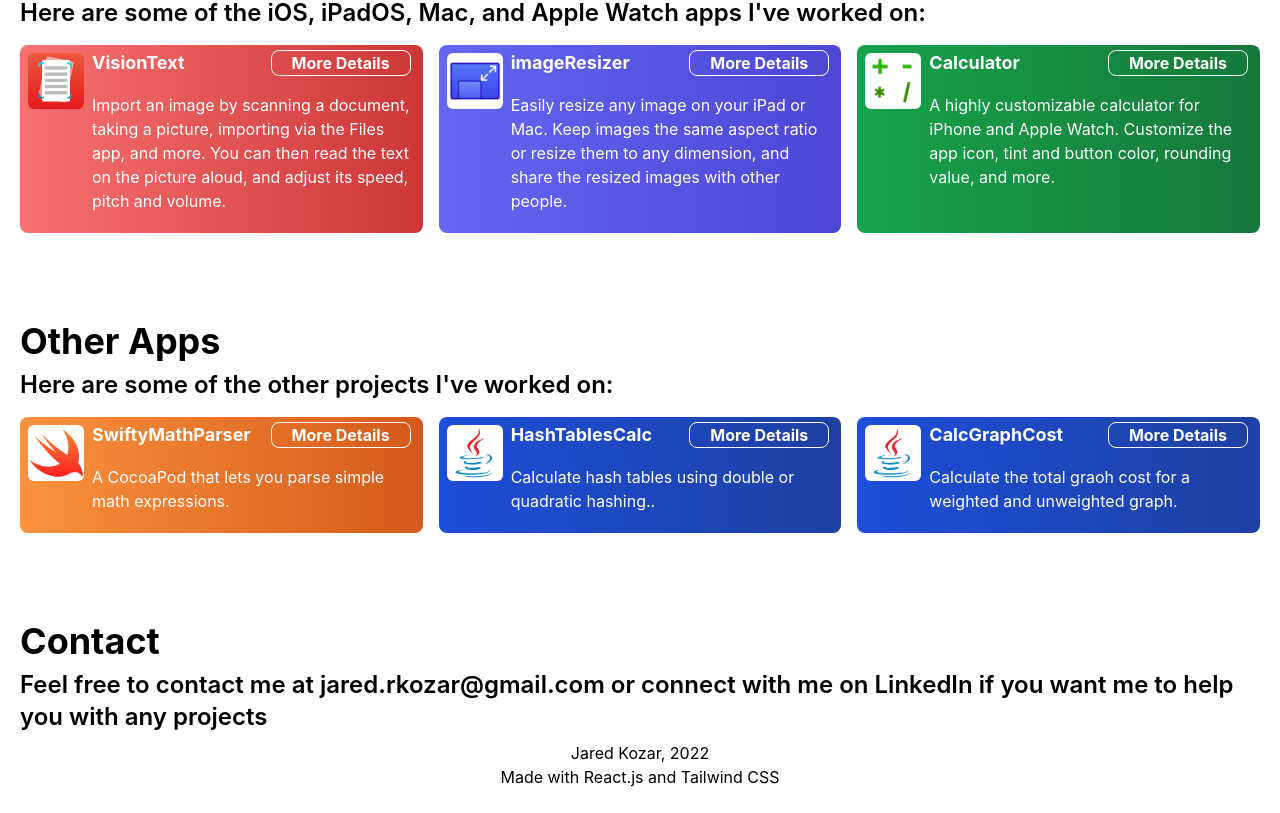
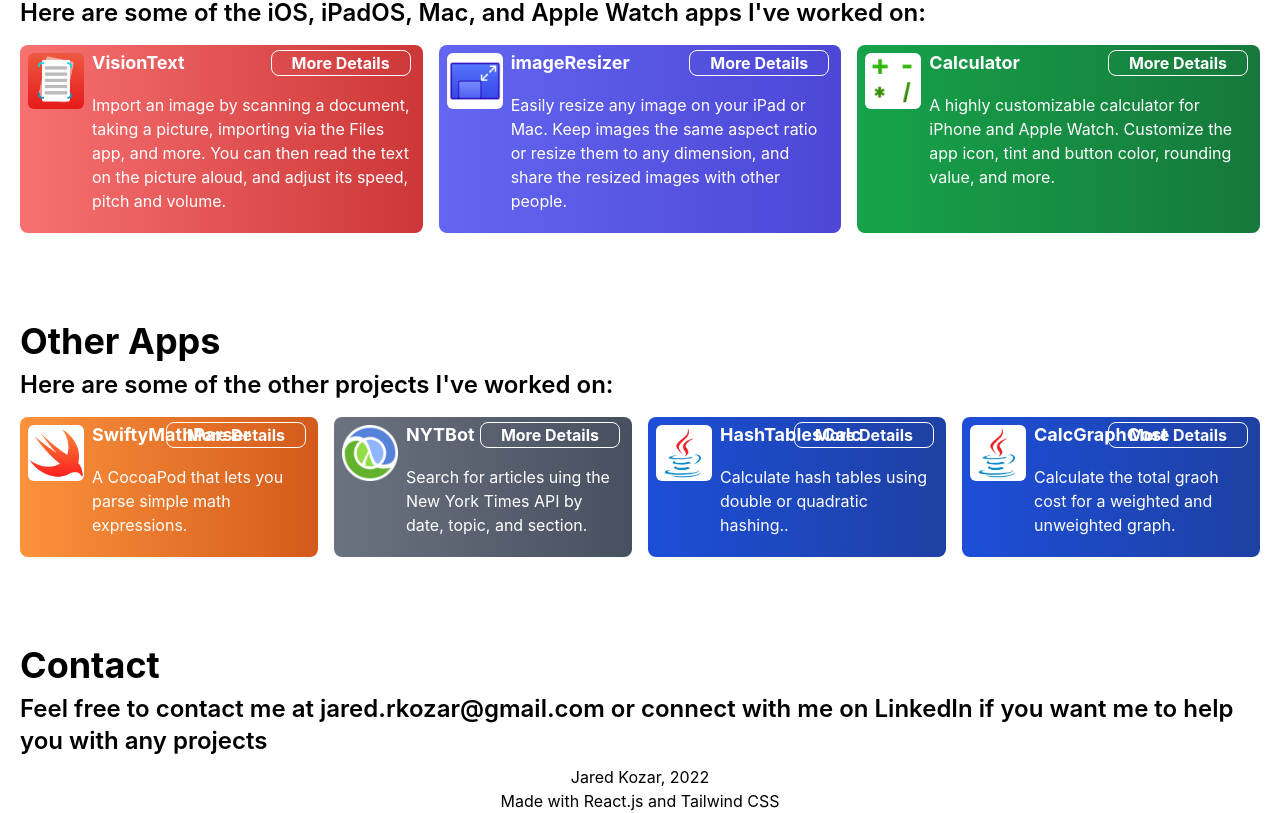
Before and after one commit to jaredrkozar/personal-site, a React (Create React App) app: page / in a window 1280 px wide. Shown: the part 975-1788 px from the top of the page. Before the commit the page ends 1764 px from the top, so only its background shows below. Built offline with nearby package versions, Linux system fonts and the light colour scheme.

Commit message:
added nyt bot

```diff
--- a/src/Apps/OtherApps.js
+++ b/src/Apps/OtherApps.js
@@ -2,6 +2,7 @@
 import Card from '../Components/Card';
 import SwiftIcon from  "../Images/SwiftIcon.jpg";
 import JavaIcon from  "../Images/JavaIcon.jpg";
+import ClojureIcon from  "../Images/clojureIcon.png";
 
 function OtherApps() {
   return (
@@ -9,8 +10,9 @@
         <h2 className="text-4xl font-bold"> Other Apps</h2>
 
         <h3 className="text-2xl font-semibold py-2"> Here are some of the other projects I've worked on:</h3>
-        <div class="relative grid top-800 sm:grid-cols-1 md:grid-cols-2 lg:grid-cols-3 gap-4 py-2">
+        <div class="relative grid top-800 sm:grid-cols-1 md:grid-cols-2 lg:grid-cols-4 gap-4 py-2">
         <Card mainTitle="SwiftyMathParser" mainDescription="A CocoaPod that lets you parse simple math expressions." appIcon={SwiftIcon} firstColor="from-orange-400" secondColor="to-orange-700"></Card>
+        <Card mainTitle="NYTBot" mainDescription="Search for articles uing the New York Times API by date, topic, and section." appIcon={ClojureIcon} firstColor="from-gray-500" secondColor="to-gray-700"></Card>
         <Card mainTitle="HashTablesCalc" mainDescription="Calculate hash tables using double or quadratic hashing.." appIcon={JavaIcon} firstColor="from-blue-700" secondColor="to-blue-900"></Card>
         <Card mainTitle="CalcGraphCost" mainDescription="Calculate the total graoh cost for a weighted and unweighted graph." appIcon={JavaIcon} firstColor="from-blue-700" secondColor="to-blue-900"></Card>
         </div>
```
Also changed, not shown: src/Images/clojureIcon.png (added).
